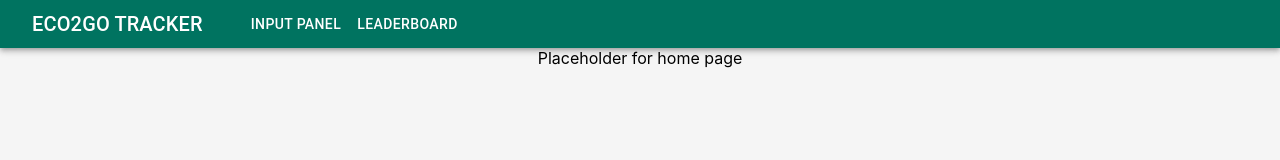
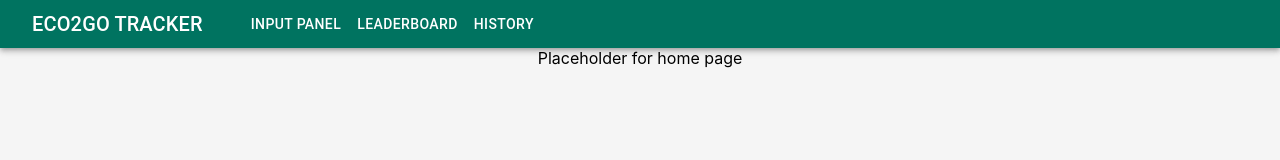
Before and after one commit to ndimov/eco2go-tracker, a React (Create React App) app: page / in a window 1280 px wide. Shown: the top 160 px of the page. Built offline with nearby package versions, Linux system fonts and the light colour scheme.

Commit message:
Starting history page

```diff
--- a/src/App.js
+++ b/src/App.js
@@ -2,6 +2,7 @@ import React from 'react'
 import Header from './Header'
 import InputPanel from './InputPanel'
 import Leaderboard from './Leaderboard'
+import History from './History'
 import Homepage from './Homepage'
 import { ThemeProvider } from '@material-ui/core/styles'
 import theme from './theme'
@@ -23,6 +24,9 @@ function App() {
             <Route path="/leaderboard">
               <Leaderboard class="center" />
             </Route>
+            <Route path="/history">
+              <History class="center"></History>
+            </Route>
           </Switch>
         </div>
       </Router>
--- a/src/Header.js
+++ b/src/Header.js
@@ -11,6 +11,7 @@ function Header() {
         <Box m={2} />
         <Button component={Link} to={"/input"} color="inherit">Input Panel</Button>
         <Button component={Link} to={"/leaderboard"} color="inherit">Leaderboard</Button>
+        <Button component={Link} to={"/history"} color="inherit">History</Button>
       </Toolbar>
     </AppBar>
   );
```
Also changed, not shown: src/Leaderboard.js (line endings or trailing spaces).
